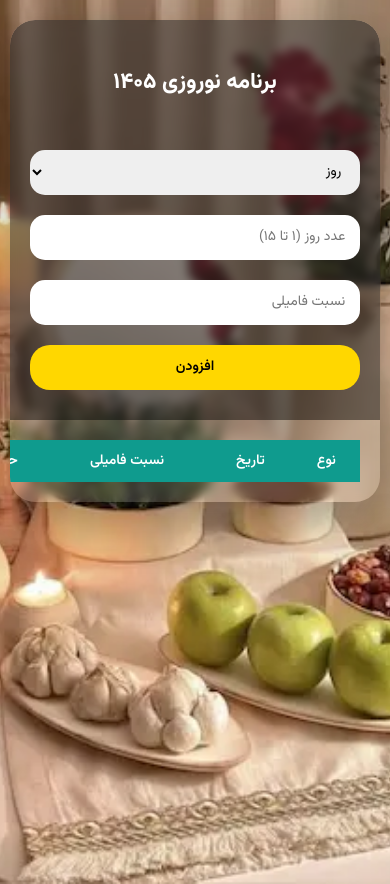
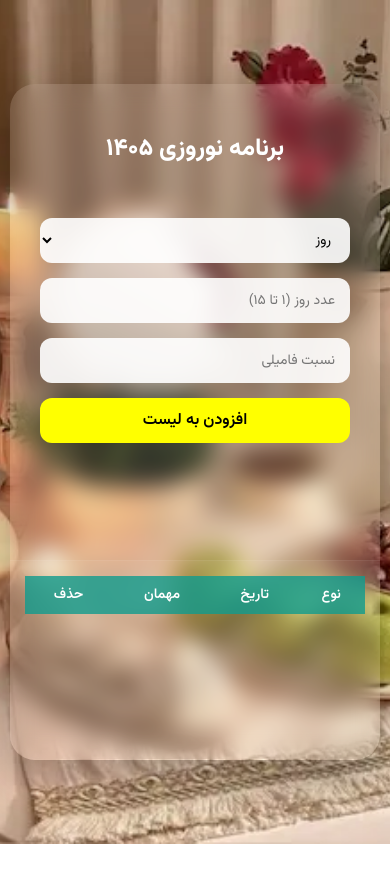
Before and after one commit to Amirbmn/invitation-scheduler, a website: page public/index.html in a window 390 px wide. After the commit the page ends 844 px from the top, so only its background shows below. Drawn offline with Linux system fonts and the light colour scheme; no server answers.

Commit message:
mobile responsiblity added,little change on UI

```diff
--- a/public/index.html
+++ b/public/index.html
@@ -6,7 +6,8 @@
 <title>برنامه نوروزی</title>
 <link href="https://fonts.googleapis.com/css2?family=Vazirmatn:wght@400;600;800&display=swap" rel="stylesheet">
 <style>
-body{
+    /* تنظیمات پایه */
+    body {
         margin:0;
         font-family:'Vazirmatn',sans-serif;
         direction:rtl;
@@ -15,178 +16,89 @@ body{
         align-items:center;
         justify-content:center;
         background-image:url("haftsin.jpg");
-    background-size:cover; /* اصلاح مهم */
+        background-size:cover;
         background-position:center;
-    background-repeat:no-repeat;
+        background-attachment: fixed;
     }
 
-.container{
-    width:90%;
-    max-width:1200px;
-    height:90vh;
-    background:rgba(255,255,255,0.15);
-    backdrop-filter: blur(5px);
+    /* ظرف اصلی با قابلیت واکنش‌گرایی */
+    .container {
+        width:95%;
+        max-width: 1000px;
+        min-height:80vh;
+        background:rgba(255,255,255,0.1);
+        backdrop-filter: blur(12px);
+        -webkit-backdrop-filter: blur(12px);
         border-radius:25px;
         display:flex;
+        flex-direction: row; /* پیش‌فرض دسکتاپ */
         overflow:hidden;
         box-shadow:0 20px 50px rgba(0,0,0,0.3);
+        margin: 20px 0;
     }
 
-.form-section{
-    flex:2;
-    padding:50px;
+    /* بخش فرم */
+    .form-section {
+        flex:1;
+        padding:30px;
         position:relative;
         color:white;
+        border-left: 1px solid rgba(255,255,255,0.1);
     }
 
-.overlay{
-    position:absolute;
-    inset:0;
-    background:rgba(0,0,0,0.45);
-    border-radius:25px;
+    .form-content { position:relative; z-index:2; }
+    h1 { font-size: 24px; font-weight:800; margin-bottom:20px; text-align: center; }
+
+    .form-group { margin-bottom:15px; }
+    select, input {
+        width:100%; height:45px; padding:0 15px; border:none; border-radius:12px;
+        font-size:14px; font-family:'Vazirmatn',sans-serif; box-sizing:border-box;
+        background: rgba(255,255,255,0.9);
     }
 
-.form-content{
-    position:relative;
-    z-index:2;
-    max-width:320px;
+    button {
+        width:100%; height:45px; border:none; border-radius:12px;
+        font-size:16px; font-weight:600; cursor:pointer; transition:0.3s;
     }
 
-h1{
-    font-weight:800;
-    margin-bottom:10px;
+    .addDataButton{
+        font-family: 'Vazirmatn',sans-serif;
+        background-color: yellow;
     }
 
-.form-group{
-    margin-bottom:20px;
+    .addDataButton:hover{
+        background-color: rgb(255, 255, 0);
     }
+    button:hover { transform:scale(1.02);background-color: red; }
 
-select,input{
-    width:100%;
-    height:50px;
-    padding:0 15px;
-    border:none;
-    border-radius:15px;
-    font-size:15px;
-    font-family:'Vazirmatn',sans-serif;
-    box-sizing:border-box;
+    #errorMessage { color:#ff4d4d; font-size: 13px; font-weight:bold; margin-bottom:10px; height:20px; text-align: center;}
+
+    /* بخش جدول */
+    .table-section { flex:1.5; padding:30px; overflow-y:auto; background: rgba(255,255,255,0.05); }
+    table { width:100%; border-collapse:collapse; color: white; }
+    th { background:rgba(15, 155, 142, 0.8); color:white; padding:12px; font-weight:600; font-size: 14px; }
+    td { padding:12px; text-align:center; border-bottom:1px solid rgba(255,255,255,0.1); font-size: 13px; }
+
+    .delete-btn { background:#da0e0e; color:white; border:none; padding:5px 12px; border-radius:8px; cursor:pointer; }
+
+    /* مِدیا کوئری برای موبایل */
+    @media (max-width: 768px) {
+        .container {
+            flex-direction: column; /* تغییر چیدمان به عمودی */
+            height: auto;
+            margin: 10px;
         }
-
-button{
-    width:100%;
-    height:50px;
-    border:none;
-    border-radius:20px;
-    background:gold;
-    font-size:16px;
-    font-weight:600;
-    cursor:pointer;
-    transition:0.3s;
-}
-
-button:hover{
-    transform:scale(1.05);
-}
-
-#errorMessage{
-    color:red;
-    font-weight:bold;
-    margin-bottom:20px;
-    height:20px;
-}
-
-.table-section{
-    flex:3;
-    padding:50px;
-    overflow:auto;
-}
-
-table{
-    width:100%;
-    border-collapse:collapse;
-    min-width:400px; /* جلوگیری از فشرده شدن در موبایل */
-}
-
-th{
-    background:#0f9b8e;
-    color:white;
-    padding:15px;
-    font-weight:600;
-}
-
-td{
-    padding:15px;
-    text-align:center;
-    border-bottom:1px solid #eee;
-}
-
-.delete-btn{
-    background:red;
-    color:white;
-    border:none;
-    padding:6px 15px;
-    border-radius:10px;
-    cursor:pointer;
-    font-family:'Vazirmatn',sans-serif;
-}
-.addData-button{
-font-family: 'Vazirmatn',sans-serif;
-
-}
-
-/* ================= MOBILE ================= */
-@media (max-width: 768px){
-    body{
-        align-items:flex-start;
-        padding:20px 0;
-    }
-
-    .container{
-        flex-direction:column; /* تبدیل به ستونی */
-        height:auto;
-        width:95%;
-    }
-
-    .form-section{
-        padding:30px 20px;
-        border-radius:25px 25px 0 0;
-    }
-
-    .overlay{
-        border-radius:25px 25px 0 0;
-    }
-
-    .form-content{
-        max-width:100%;
-    }
-
-    .table-section{
-        padding:20px;
-    }
-
-    h1{
-        font-size:22px;
-        text-align:center;
-    }
-
-    select,input,button{
-        height:45px;
-        font-size:14px;
-    }
-
-    th, td{
-        padding:10px;
-        font-size:14px;
-    }
+        .form-section { border-left: none; border-bottom: 1px solid rgba(255,255,255,0.1); }
+        .table-section { padding: 15px; }
+        table { font-size: 12px; }
+        th, td { padding: 8px; }
     }
 </style>
 </head>
 <body>
 
 <div class="container">
-
     <div class="form-section">
-        <div class="overlay"></div>
         <div class="form-content">
             <h1>برنامه نوروزی ۱۴۰۵</h1>
             <div id="errorMessage"></div>
@@ -206,7 +118,7 @@ font-family: 'Vazirmatn',sans-serif;
                 <input type="text" id="relative" placeholder="نسبت فامیلی">
             </div>
 
-            <button class="addData-button" onclick="addData()">افزودن</button>
+            <button class="addDataButton" onclick="addData()" >افزودن به لیست</button>
         </div>
     </div>
 
@@ -216,17 +128,18 @@ font-family: 'Vazirmatn',sans-serif;
                 <tr>
                     <th>نوع</th>
                     <th>تاریخ</th>
-                    <th>نسبت فامیلی</th>
+                    <th>مهمان</th>
                     <th>حذف</th>
                 </tr>
             </thead>
             <tbody id="tableBody"></tbody>
         </table>
     </div>
-
 </div>
 
 <script>
+const API_URL = 'https://noruz.pxxl.click/api/entries';
+
 function showError(message){
     const errorDiv = document.getElementById("errorMessage");
     errorDiv.textContent = message;
@@ -235,24 +148,24 @@ function showError(message){
 
 async function loadData(){
     try {
-        const res = await fetch('https://noruz.pxxl.click/api/entries')
+        const res = await fetch(API_URL);
         const data = await res.json();
         const table = document.getElementById("tableBody");
         table.innerHTML = "";
 
         data.forEach(item => {
-            const fullDate = "1405/01/" + String(item.dayNumber).padStart(2,'0');
+            const fullDate = "01/" + String(item.dayNumber).padStart(2,'0');
             const row = document.createElement("tr");
             row.innerHTML = `
                 <td>${item.type}</td>
                 <td>${fullDate}</td>
                 <td>${item.relative}</td>
-                <td><button class="delete-btn" onclick="deleteRow('${item.type}',${item.dayNumber})">حذف</button></td>
+                <td><button class="delete-btn" onclick="deleteRow('${item.type}',${item.dayNumber})">×</button></td>
             `;
             table.appendChild(row);
         });
     } catch (err) {
-        showError("خطا در بارگذاری داده‌ها");
+        showError("خطا در بارگذاری");
     }
 }
 
@@ -261,17 +174,11 @@ async function addData(){
     const dayNumber = parseInt(document.getElementById("dayNumber").value);
     const relative = document.getElementById("relative").value.trim();
 
-    if(!dayNumber || dayNumber < 1 || dayNumber > 15){
-        showError("عدد باید بین ۱ تا ۱۵ باشد");
-        return;
-    }
-    if(!relative){
-        showError("لطفاً نسبت فامیلی را وارد کنید");
-        return;
-    }
+    if(!dayNumber || dayNumber < 1 || dayNumber > 15) { showError("روز معتبر نیست"); return; }
+    if(!relative) { showError("نام را وارد کنید"); return; }
 
     try {
-        const res = await fetch('https://noruz.pxxl.click/api/entries', {
+        const res = await fetch(API_URL, {
             method:'POST',
             headers:{'Content-Type':'application/json'},
             body: JSON.stringify({type, dayNumber, relative})
@@ -285,24 +192,22 @@ async function addData(){
 
         document.getElementById("dayNumber").value="";
         document.getElementById("relative").value="";
-        document.getElementById("type").value = "روز";
-
         loadData();
     } catch (err) {
-        showError("خطا در افزودن داده");
+        showError("خطا در ارتباط با سرور");
     }
 }
 
 async function deleteRow(type, dayNumber){
     try {
-        await fetch('https://noruz.pxxl.click/api/entries',{
+        await fetch(API_URL,{
             method:'DELETE',
             headers:{'Content-Type':'application/json'},
             body: JSON.stringify({type, dayNumber})
         });
         loadData();
     } catch (err) {
-        showError("خطا در حذف داده");
+        showError("خطا در حذف");
     }
 }
 
```
Lines whose indentation alone changed are shown as unchanged.
